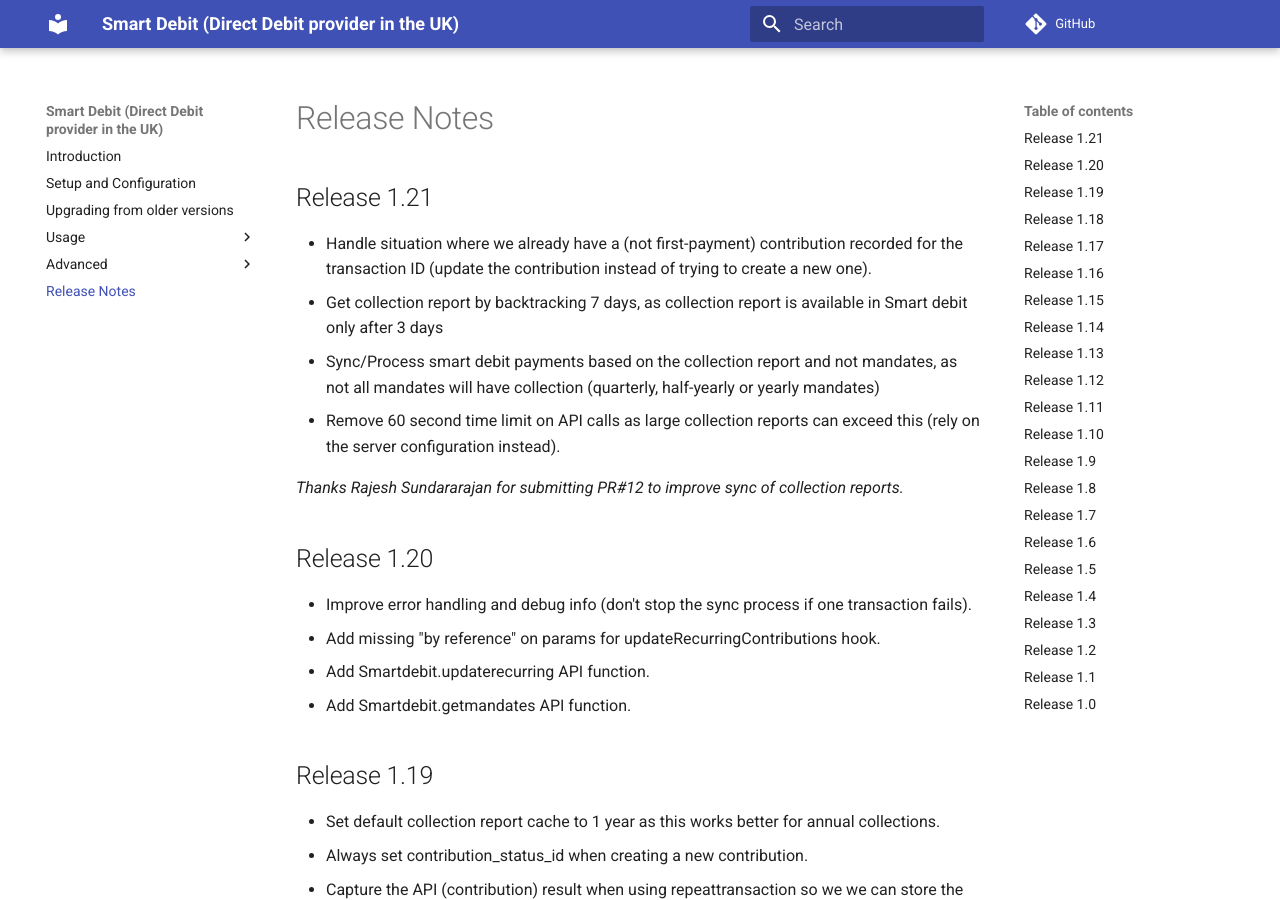
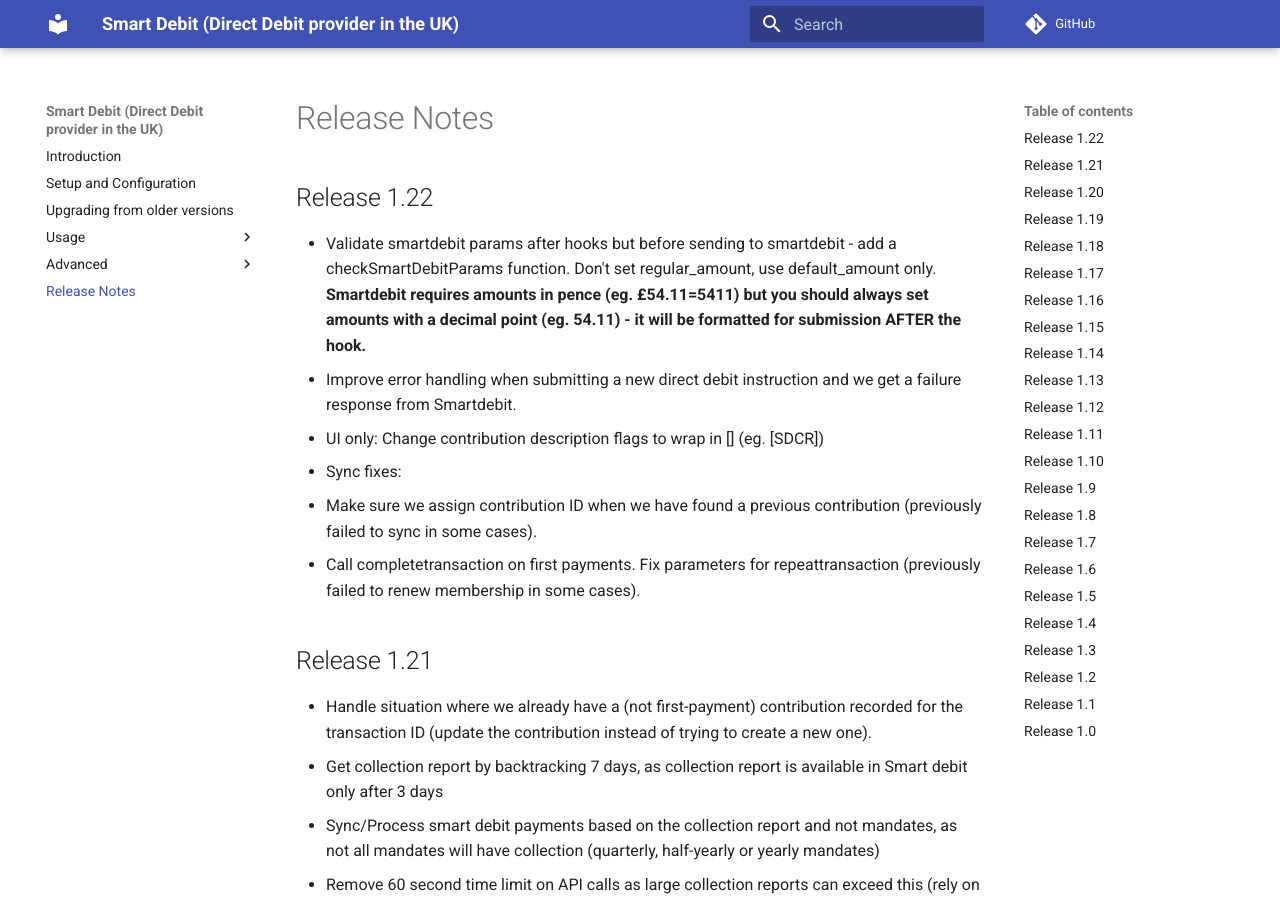
Before and after one commit to mattwire/org.civicrm.smartdebit, an MkDocs documentation site: the page built from docs/release/release_notes.md, in a window 1280 px wide and 900 px high. Built offline with MkDocs 1.6.1 and Material for MkDocs 9.7.7, drawn with Linux system fonts in a browser that asks for light colours; comment, search, counter and statistics services are not loaded; old or Windows-style settings are respelled for this version of MkDocs.

Commit message:
Update version to 1.22

```diff
--- a/docs/release/release_notes.md
+++ b/docs/release/release_notes.md
@@ -1,3 +1,12 @@
+## Release 1.22
+
+* Validate smartdebit params after hooks but before sending to smartdebit - add a checkSmartDebitParams function. Don't set regular_amount, use default_amount only. **Smartdebit requires amounts in pence (eg. £54.11=5411) but you should always set amounts with a decimal point (eg. 54.11) - it will be formatted for submission AFTER the hook.**
+* Improve error handling when submitting a new direct debit instruction and we get a failure response from Smartdebit.
+* UI only: Change contribution description flags to wrap in [] (eg. [SDCR])
+* Sync fixes:
+  * Make sure we assign contribution ID when we have found a previous contribution (previously failed to sync in some cases).
+  * Call completetransaction on first payments. Fix parameters for repeattransaction (previously failed to renew membership in some cases).
+
 ## Release 1.21
 
 * Handle situation where we already have a (not first-payment) contribution recorded for the transaction ID (update the contribution instead of trying to create a new one).
--- a/info.xml
+++ b/info.xml
@@ -15,8 +15,8 @@
     <url desc="Author">https://www.mjwconsult.co.uk</url>
     <url desc="Licensing">http://www.gnu.org/licenses/agpl-3.0.html</url>
   </urls>
-  <releaseDate>2018-01-29</releaseDate>
-  <version>1.21</version>
+  <releaseDate>2018-02-08</releaseDate>
+  <version>1.22</version>
   <develStage>stable</develStage>
   <compatibility>
     <ver>4.7</ver>
```
